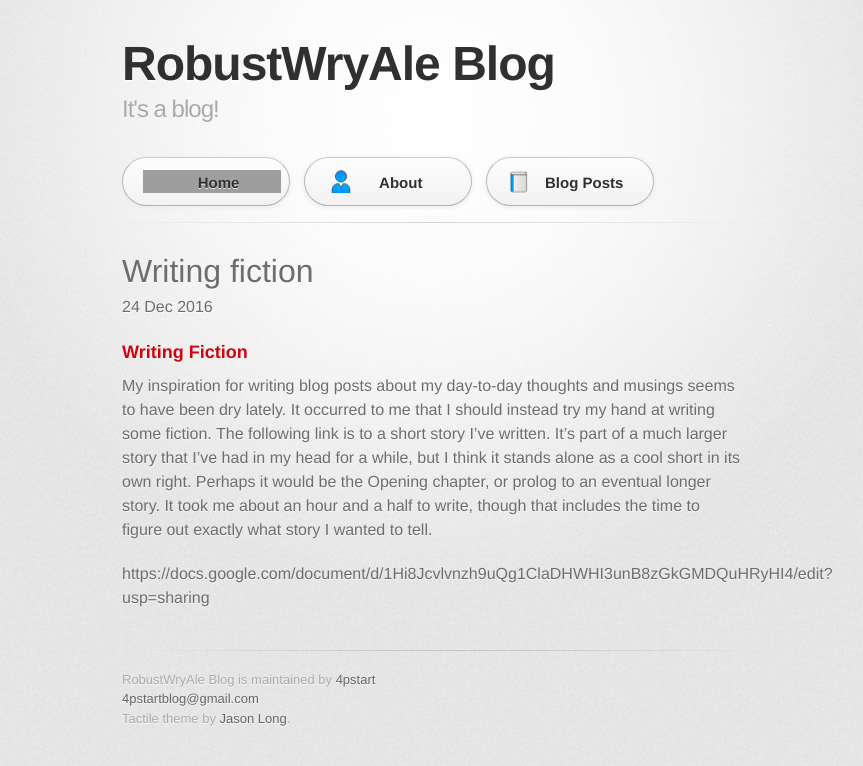
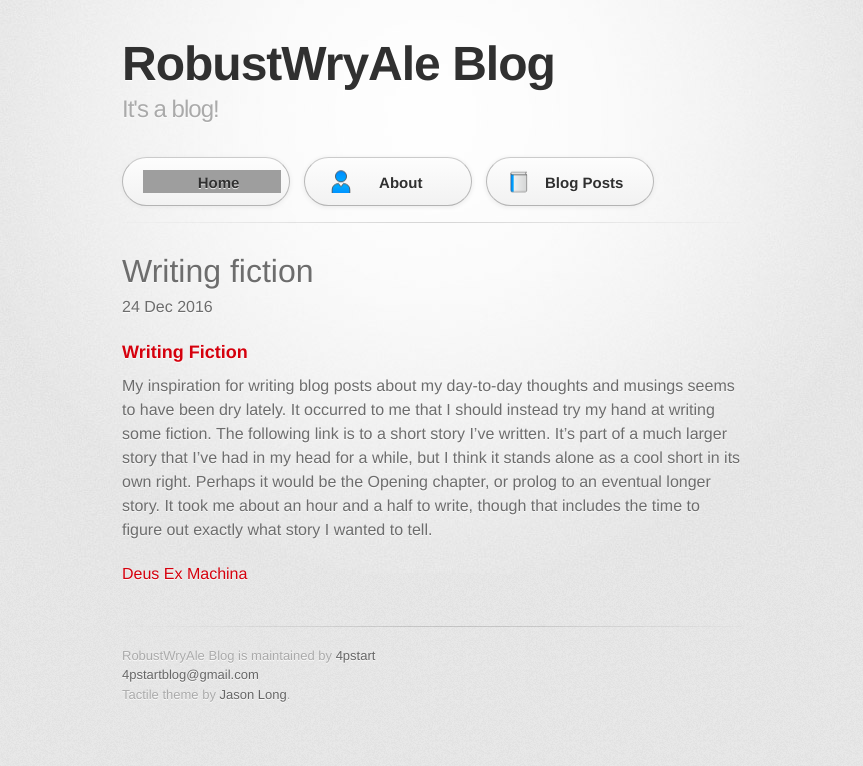
Before and after one commit to 4pstart/robustwryale, a Jekyll site: the page built from _posts/2016-12-14-first-fiction.md, in a window 1280 px wide. Shown: the top 766 px of the page, without its empty margins (208-1071 px from the left). Built offline with Jekyll 4.4.1, drawn with Linux system fonts in a browser that asks for light colours; some web fonts are replaced; grey boxes are pictures that could not be loaded.

Commit message:
Update 2016-12-14-first-fiction.md

```diff
--- a/_posts/2016-12-14-first-fiction.md
+++ b/_posts/2016-12-14-first-fiction.md
@@ -8,4 +8,4 @@ date: 2016-12-24
 
 My inspiration for writing blog posts about my day-to-day thoughts and musings seems to have been dry lately. It occurred to me that I should instead try my hand at writing some fiction. The following link is to a short story I've written. It's part of a much larger story that I've had in my head for a while, but I think it stands alone as a cool short in its own right. Perhaps it would be the Opening chapter, or prolog to an eventual longer story. It took me about an hour and a half to write, though that includes the time to figure out exactly what story I wanted to tell.
 
-https://docs.google.com/document/d/1Hi8Jcvlvnzh9uQg1ClaDHWHI3unB8zGkGMDQuHRyHI4/edit?usp=sharing
+[Deus Ex Machina](https://docs.google.com/document/d/1Hi8Jcvlvnzh9uQg1ClaDHWHI3unB8zGkGMDQuHRyHI4 "Deus Ex Machina")
```
